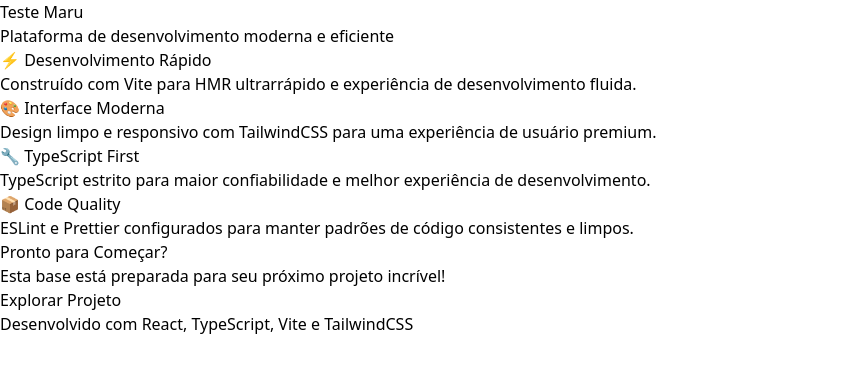
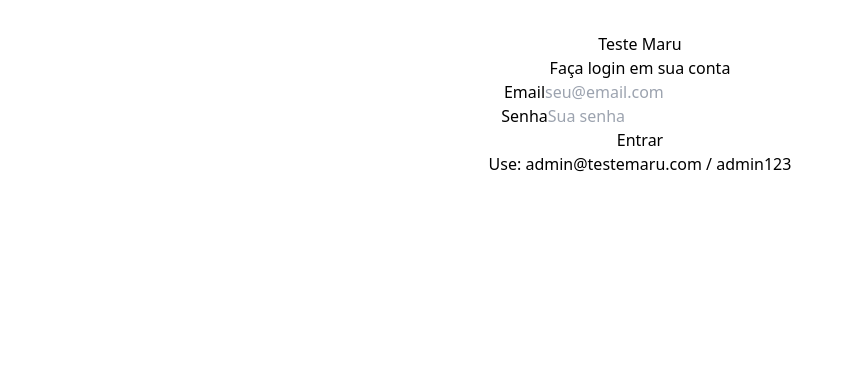
Before and after one commit to PedroPaduelo/teste_maru, a React (Vite) app: page /login in a window 1280 px wide. Shown: the top 372 px of the page, without its empty margins (0-854 px from the left). Built offline with nearby package versions, Linux system fonts and the light colour scheme.

Commit message:
FASE 6: Configurar roteamento principal com autenticação

```diff
--- a/src/App.tsx
+++ b/src/App.tsx
@@ -1,81 +1,43 @@
-const App = () => {
+import React from 'react';
+import { BrowserRouter as Router, Routes, Route, Navigate } from 'react-router-dom';
+import { AuthProvider, useAuth } from './contexts/AuthContext';
+import ProtectedRoute from './components/ProtectedRoute';
+import Login from './pages/Login';
+import Dashboard from './pages/Dashboard';
+import './App.css';
+
+const AppRoutes: React.FC = () => {
+  const { isAuthenticated } = useAuth();
+
   return (
-    <div className="min-h-screen bg-gradient-to-br from-blue-50 to-indigo-100 py-12">
-      <div className="max-w-4xl mx-auto px-4">
-        {/* Header Section */}
-        <div className="text-center mb-12">
-          <h1 className="text-5xl font-bold text-gray-900 mb-4">
-            Teste Maru
-          </h1>
-          <p className="text-xl text-gray-600 mb-8">
-            Plataforma de desenvolvimento moderna e eficiente
-          </p>
-          <div className="w-24 h-1 bg-blue-500 mx-auto rounded-full"></div>
+    <Routes>
+      <Route
+        path="/login"
+        element={isAuthenticated ? <Navigate to="/dashboard" replace /> : <Login />}
+      />
+      <Route
+        path="/dashboard"
+        element={
+          <ProtectedRoute>
+            <Dashboard />
+          </ProtectedRoute>
+        }
+      />
+      <Route path="/" element={<Navigate to={isAuthenticated ? "/dashboard" : "/login"} replace />} />
+    </Routes>
+  );
+};
+
+const App: React.FC = () => {
+  return (
+    <AuthProvider>
+      <Router>
+        <div className="App">
+          <AppRoutes />
         </div>
+      </Router>
+    </AuthProvider>
+  );
+};
 
-        {/* Features Section */}
-        <div className="grid md:grid-cols-2 gap-8 mb-12">
-          <div className="bg-white rounded-xl shadow-md p-6">
-            <h3 className="text-xl font-semibold text-gray-800 mb-3">
-              ⚡ Desenvolvimento Rápido
-            </h3>
-            <p className="text-gray-600">
-              Construído com Vite para HMR ultrarrápido e experiência de desenvolvimento fluida.
-            </p>
-          </div>
-
-          <div className="bg-white rounded-xl shadow-md p-6">
-            <h3 className="text-xl font-semibold text-gray-800 mb-3">
-              🎨 Interface Moderna
-            </h3>
-            <p className="text-gray-600">
-              Design limpo e responsivo com TailwindCSS para uma experiência de usuário premium.
-            </p>
-          </div>
-
-          <div className="bg-white rounded-xl shadow-md p-6">
-            <h3 className="text-xl font-semibold text-gray-800 mb-3">
-              🔧 TypeScript First
-            </h3>
-            <p className="text-gray-600">
-              TypeScript estrito para maior confiabilidade e melhor experiência de desenvolvimento.
-            </p>
-          </div>
-
-          <div className="bg-white rounded-xl shadow-md p-6">
-            <h3 className="text-xl font-semibold text-gray-800 mb-3">
-              📦 Code Quality
-            </h3>
-            <p className="text-gray-600">
-              ESLint e Prettier configurados para manter padrões de código consistentes e limpos.
-            </p>
-          </div>
-        </div>
-
-        {/* Call to Action */}
-        <div className="text-center">
-          <div className="bg-white rounded-xl shadow-lg p-8 max-w-md mx-auto">
-            <h2 className="text-2xl font-bold text-gray-900 mb-4">
-              Pronto para Começar?
-            </h2>
-            <p className="text-gray-600 mb-6">
-              Esta base está preparada para seu próximo projeto incrível!
-            </p>
-            <button className="bg-blue-600 hover:bg-blue-700 text-white font-medium py-3 px-6 rounded-lg transition-colors duration-200">
-              Explorar Projeto
-            </button>
-          </div>
-        </div>
-
-        {/* Footer */}
-        <div className="text-center mt-16">
-          <p className="text-gray-500 text-sm">
-            Desenvolvido com React, TypeScript, Vite e TailwindCSS
-          </p>
-        </div>
-      </div>
-    </div>
-  )
-}
-
-export default App
+export default App;
```
